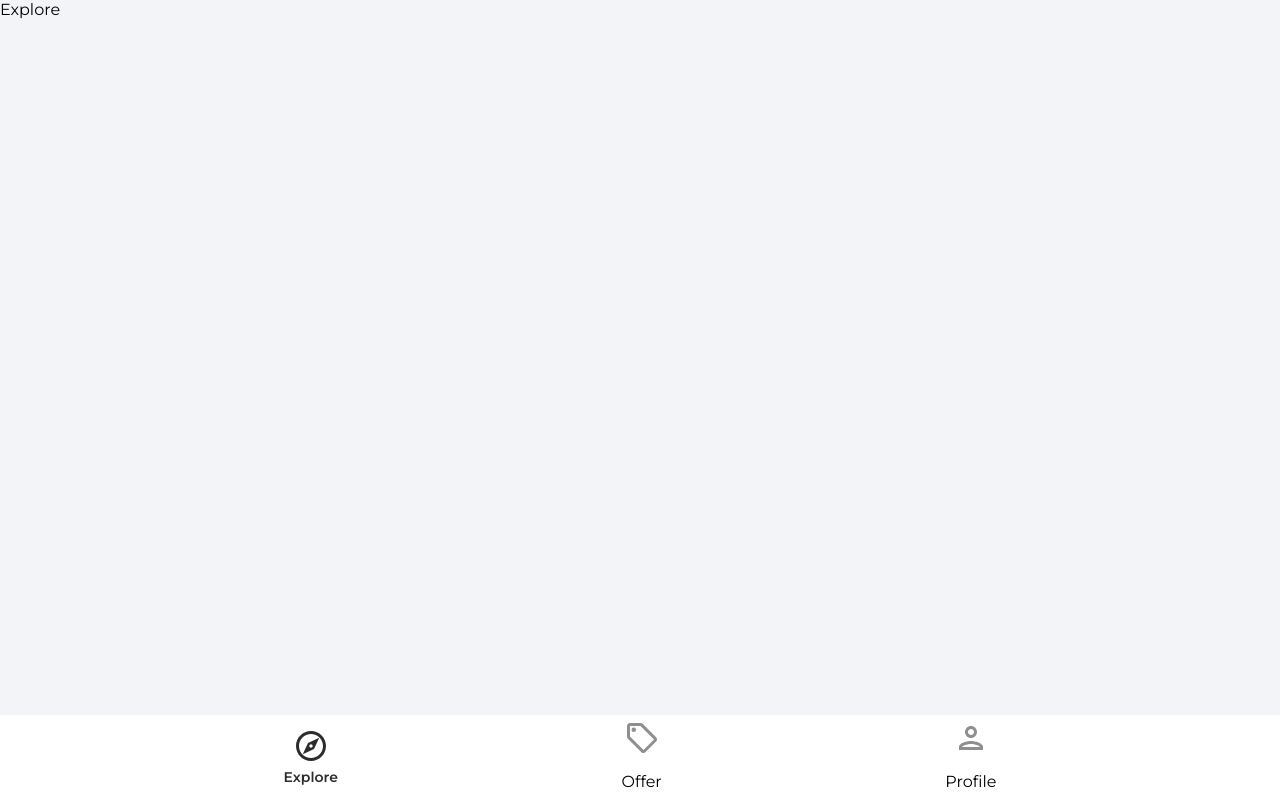
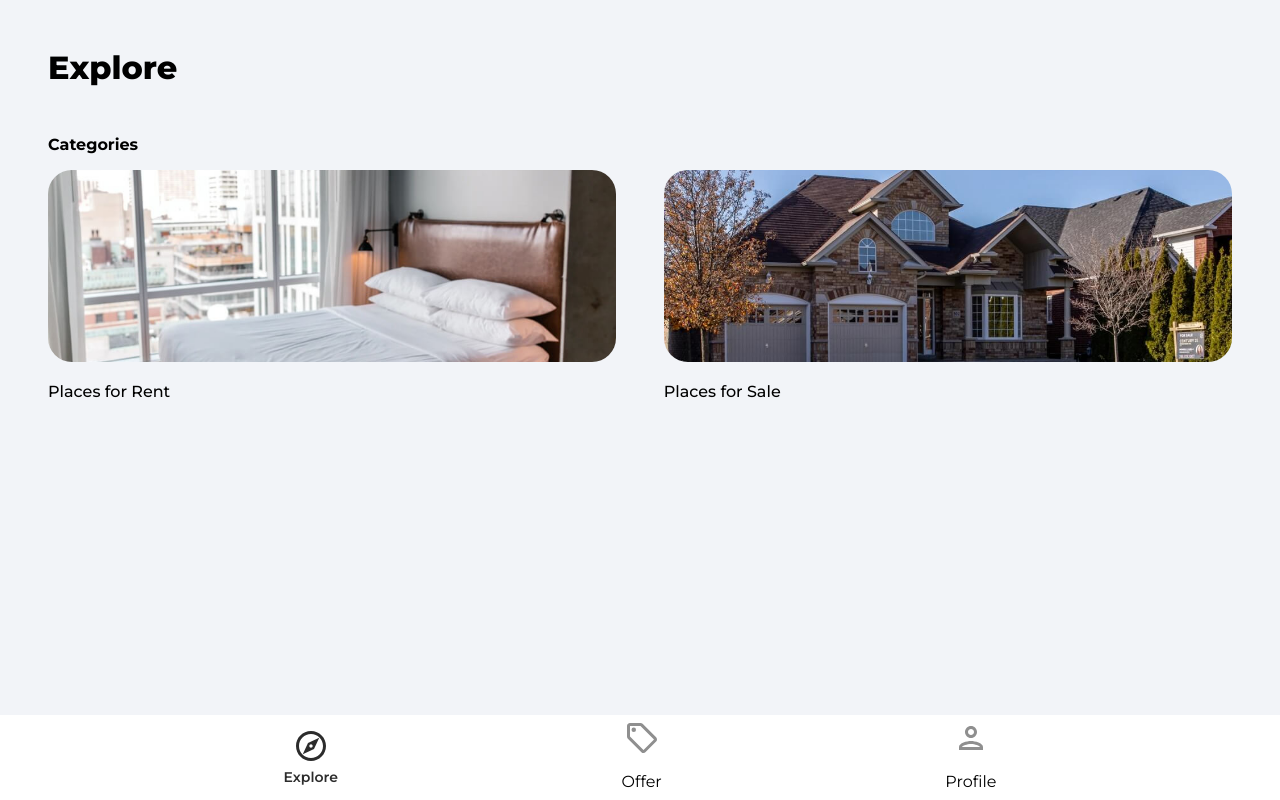
Before and after one commit to AnukulPK/house-marketplace, a React (Create React App) app: page / in a window 1280 px wide. Built offline with nearby package versions, Linux system fonts and the light colour scheme.

Commit message:
Added explore page

```diff
--- a/src/App.js
+++ b/src/App.js
@@ -9,6 +9,7 @@
 import { ToastContainer } from "react-toastify";
 import "react-toastify/dist/ReactToastify.css";
 import PrivateRoute from "./components/PrivateRoute";
+import Category from "./pages/Category";
 
 function App() {
   return (
@@ -17,6 +18,7 @@
         <Routes>
           <Route path="/" element={<Explore />} />
           <Route path="/offers" element={<Offers />} />
+          <Route path="/category/:categoryName" element={<Category />} />
           <Route path="/profile" element={<PrivateRoute />}>
             <Route path="/profile" element={<Profile />} />
           </Route>
--- /dev/null
+++ b/src/pages/Category.jsx
@@ -0,0 +1,7 @@
+import React from "react";
+
+const Category = () => {
+  return <div>Category</div>;
+};
+
+export default Category;
--- a/src/pages/Explore.jsx
+++ b/src/pages/Explore.jsx
@@ -1,7 +1,41 @@
 import React from "react";
+import { Link } from "react-router-dom";
+import rentCategoryImage from "../assets/jpg/rentCategoryImage.jpg";
+import sellCategoryImage from "../assets/jpg/sellCategoryImage.jpg";
 
 const Explore = () => {
-  return <div>Explore</div>;
+  return (
+    <div className="explore">
+      <header>
+        <p className="pageHeader">Explore</p>
+      </header>
+      <main>
+        {/* Slider */}
+
+        <p className="exploreCategoryHeading">Categories</p>
+
+        <div className="exploreCategories">
+          <Link to="/category/rent">
+            <img
+              src={rentCategoryImage}
+              alt="rent"
+              className="exploreCategoryImg"
+            />
+            <p className="exploreCategoryName">Places for Rent</p>
+          </Link>
+
+          <Link to="/category/sell">
+            <img
+              src={sellCategoryImage}
+              alt="sell"
+              className="exploreCategoryImg"
+            />
+            <p className="exploreCategoryName">Places for Sale</p>
+          </Link>
+        </div>
+      </main>
+    </div>
+  );
 };
 
 export default Explore;
```
